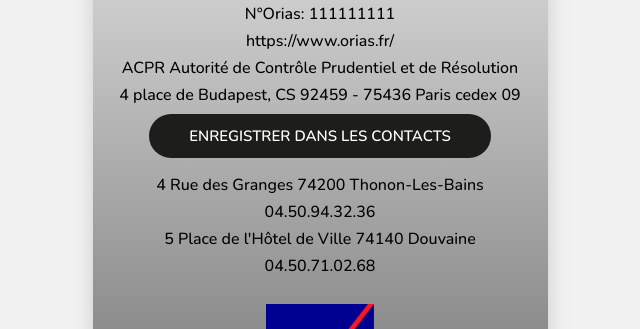
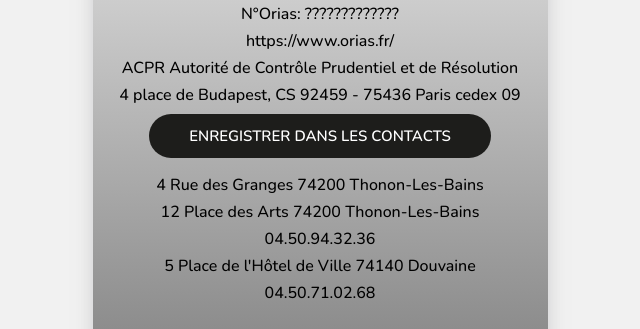
Before and after one commit to Stephane74200/stephane, a plain HTML site: page index.html in a window 1280 px wide. Shown: the part 234-563 px from the top of the page, without its empty margins (320-960 px from the left). Drawn offline with nearby package versions, Linux system fonts and the light colour scheme.

Commit message:
index.html

```diff
--- a/index.html
+++ b/index.html
@@ -23,7 +23,7 @@
 						<img src="/stephane/images/photo stephane.jpg" alt="img" width=30%>
 							<h1>Stéphane ESCHALIER</h1>
                             <h3>Agent Général AXA</h3>
-							<h6>N°Orias: 111111111</h6>
+							<h6>N°Orias: ?????????????</h6>
 							<h6>https://www.orias.fr/</h6>
 							<h6>ACPR Autorité de Contrôle Prudentiel et de Résolution</h6>
 							<h6>4 place de Budapest, CS 92459 - 75436 Paris cedex 09</h6>
@@ -32,6 +32,7 @@
 								<div class="column top">
 									<center>
 									<h6>4 Rue des Granges 74200 Thonon-Les-Bains</h6>
+									<h6>12 Place des Arts 74200 Thonon-Les-Bains</h6>
 							                <h6>04.50.94.32.36</h6>
 									<h6>5 Place de l'Hôtel de Ville 74140 Douvaine</h6>
 									<h6>04.50.71.02.68</h6>
```
